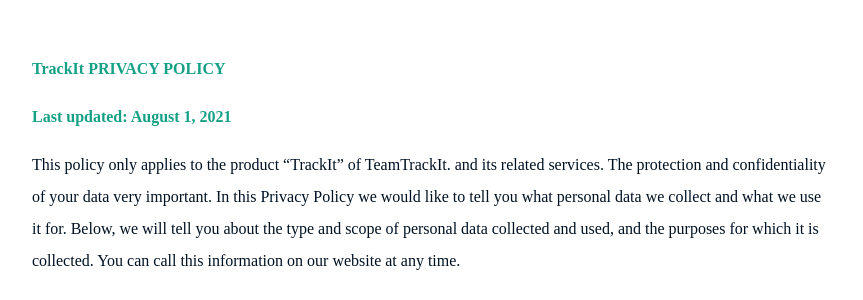
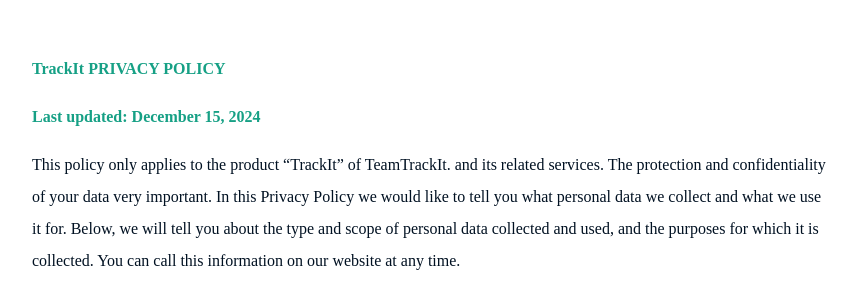
Before and after one commit to TeamTrackIt/teamtrackit.github.io, a Jekyll site: the page built from privacypolicy.md, in a window 1280 px wide and 900 px high. Shown: the part 250-550 px from the top of the window, without its empty margins (208-1071 px from the left). Built offline with Jekyll 4.4.1, drawn with Linux system fonts in a browser that asks for light colours; some web fonts are replaced.

Commit message:
Update privacypolicy.md

```diff
--- a/privacypolicy.md
+++ b/privacypolicy.md
@@ -8,7 +8,7 @@ subtitle:
 
 **TrackIt PRIVACY POLICY**
 
-**Last updated: August 1, 2021**
+**Last updated: December 15, 2024**
 
 This policy only applies to the product "TrackIt" of TeamTrackIt. and its related services.
 The protection and confidentiality of your data very important. In this Privacy Policy we would like to tell you what personal data we collect and what we use it for. Below, we will tell you about the type and scope of personal data collected and used, and the purposes for which it is collected. You can call this information on our website at any time.
```
